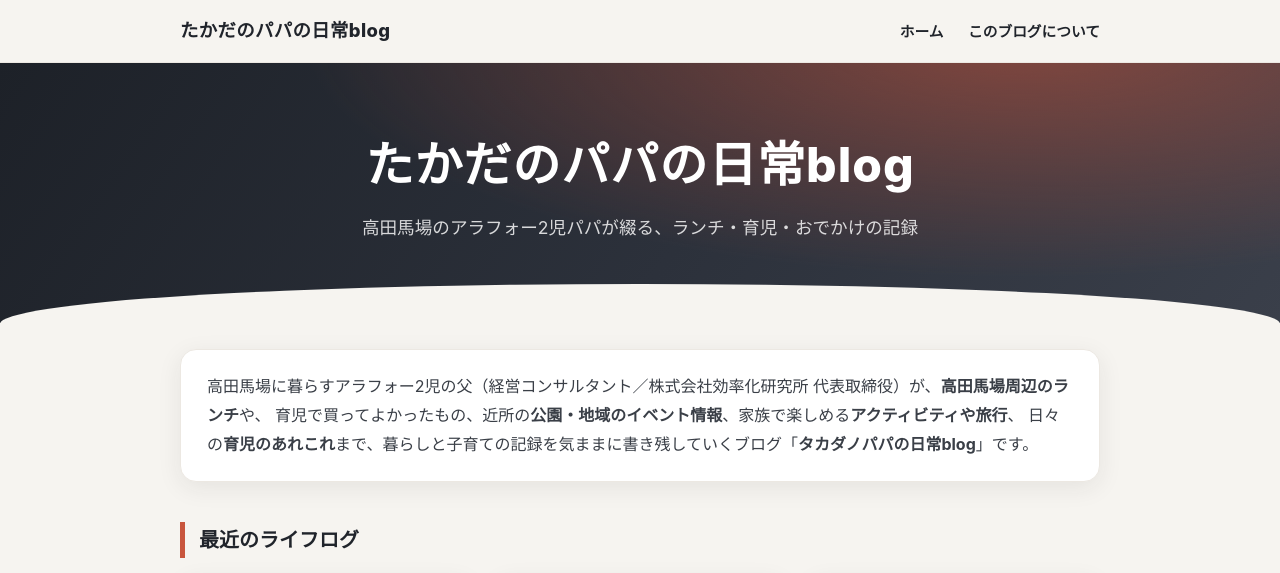
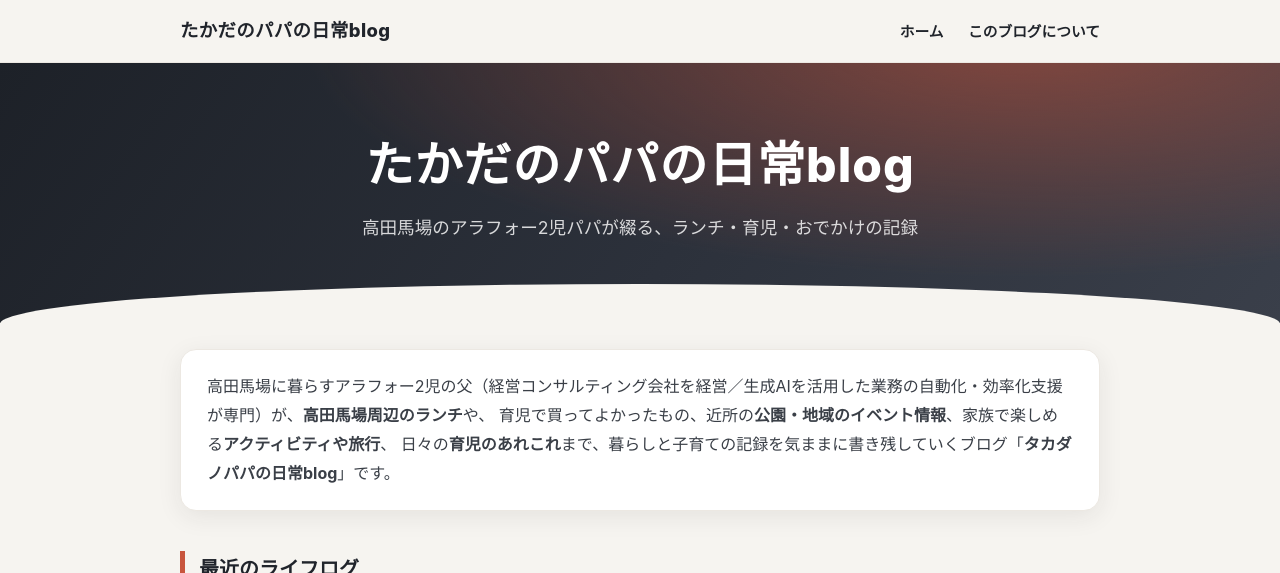
Before and after one commit to takadanopapa/life, a Jekyll site: the page built from index.md, in a window 1280 px wide and 900 px high, cut to the strip 0-573 px from the top of the window. Built offline with Jekyll 4.4.1, drawn with Linux system fonts in a browser that asks for light colours.

Commit message:
post: index.md

```diff
--- a/index.md
+++ b/index.md
@@ -3,6 +3,6 @@ layout: home
 list_title: 最近のライフログ
 ---
 
-高田馬場に暮らすアラフォー2児の父（経営コンサルタント／株式会社効率化研究所 代表取締役）が、**高田馬場周辺のランチ**や、
+高田馬場に暮らすアラフォー2児の父（経営コンサルティング会社を経営／生成AIを活用した業務の自動化・効率化支援が専門）が、**高田馬場周辺のランチ**や、
 育児で買ってよかったもの、近所の**公園・地域のイベント情報**、家族で楽しめる**アクティビティや旅行**、
 日々の**育児のあれこれ**まで、暮らしと子育ての記録を気ままに書き残していくブログ「**タカダノパパの日常blog**」です。
```
